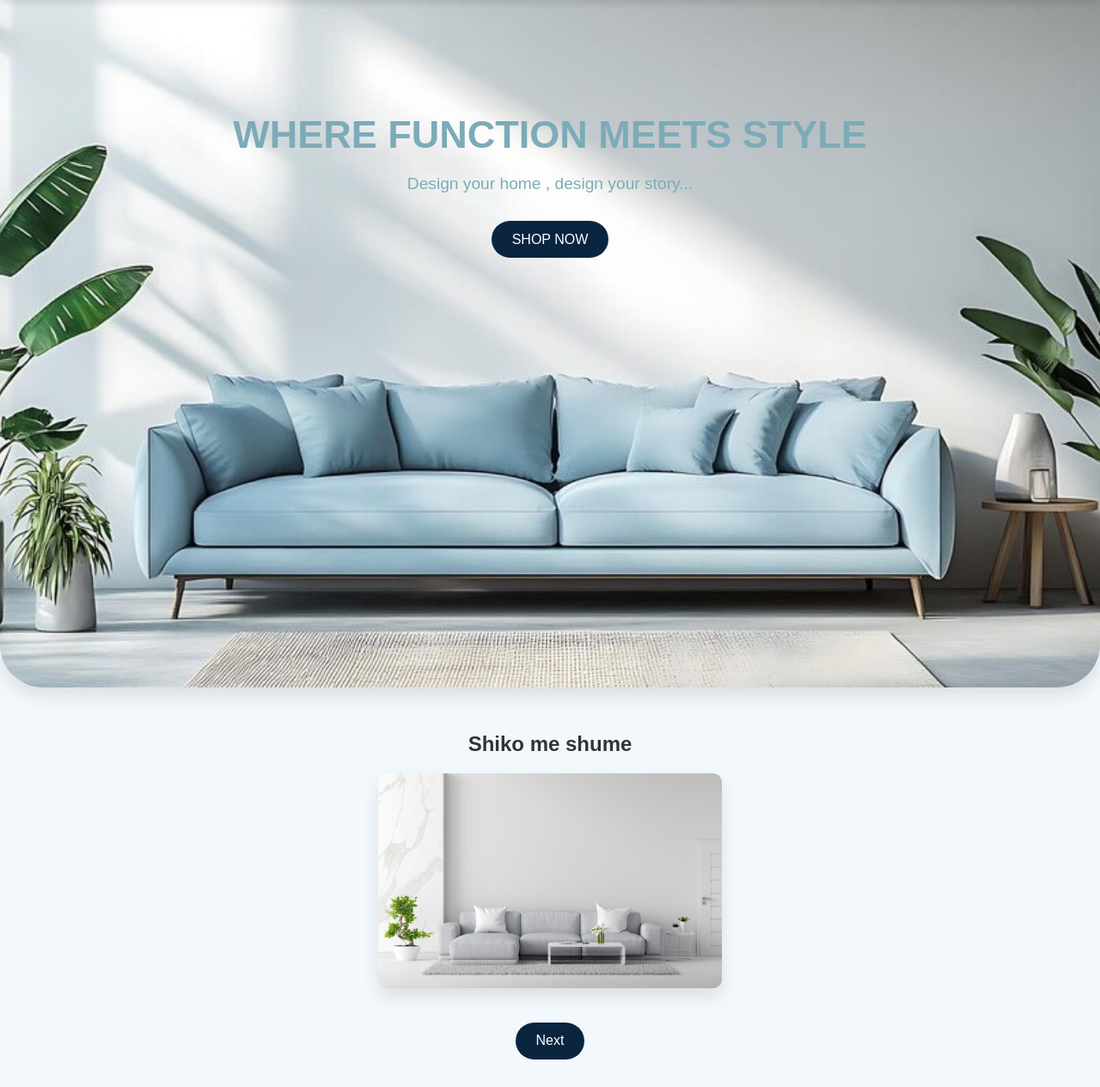
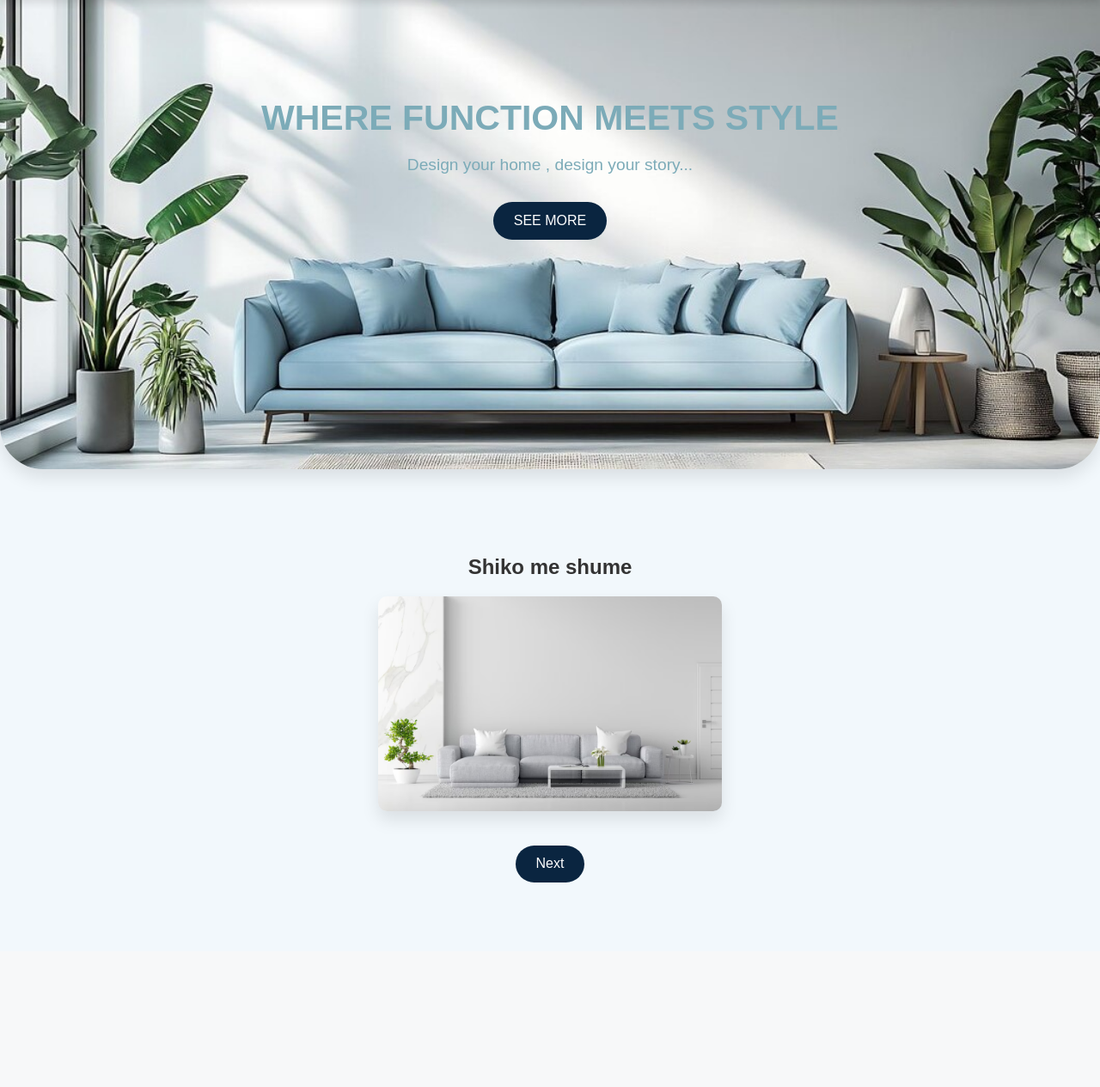
Before and after one commit to ishowbeha/Projekti, a PHP site: page / in a window 1280 px wide. Shown: the part 122-1387 px from the top of the page at 86% size. After the commit the page ends 1149 px from the top, so only its background shows below. Run offline with PHP 8.4, Linux system fonts and the light colour scheme.

Commit message:
recommit per konflikt

```diff
--- a/index.html
+++ b/index.html
@@ -37,7 +37,11 @@
         <div class="hero-content">
             <h1 style="color: rgb(124, 171, 184); ">WHERE FUNCTION MEETS STYLE</h1>
             <p style="color: rgb(124, 171, 184); ">Design your home , design your story...</p>
-            <button class="btn" onclick="scrollToSlider()">SHOP NOW</button>
+            <div class="position">
+
+
+            <button class="btn" onclick="scrollToSlider()">SEE MORE</button>
+            </div>
         </div>
     </section>
     <div id="kontenti">
--- a/script.js
+++ b/script.js
@@ -1,5 +1,5 @@
 
-    // Inicializo variablin i për indeksin dhe array-n e imazheve
+
     var i = 0;
     var imgArray = [
         "foto1.avif",
@@ -10,15 +10,18 @@
     ];
 
     function ndrroImg() {
-        // Përditëso burimin e imazhit me indeksin aktual
+
         document.getElementById('slideshow').src = imgArray[i];
-
-        // Nëse është imazhi i fundit, kthehu te i pari
+ari
         if (i < imgArray.length - 1) {
-            i ++;; // Kthehu te fillimi
+            i ++;
         } else {
-            i=0; // Kalon te imazhi tjetër
+            i=0;
         }
     }
     document.body.addEventListener('load', ndrroImg());
-    // Sigurohu që slider-i të ngarkohet te imazhi i parë në fillim
+
+
+    function scrollToSlider() {
+        document.getElementById('kontenti').scrollIntoView({ behavior: 'smooth' });
+    }
--- a/style.css
+++ b/style.css
@@ -20,7 +20,7 @@ body {
     background-size: cover;
     background-position: center center;
     background-repeat: no-repeat;
-    height: 100vh;
+    height: 546px;
     width: 100%;
 }
 
@@ -90,10 +90,10 @@ body {
 .hero-content h1 {
     font-size: 3rem;
     margin-bottom: 1rem;
-    margin-top: 130px;
+    margin-top: 113px;
     font-weight: 700;
     line-height: 1.2;
-    font-size: 45px;
+    font-size: 41px;
 }
 
 .hero-content p {
@@ -112,14 +112,16 @@ body {
     cursor: pointer;
     transition: all 0.3s ease;
 }
-
+.hero-content .position {
+    margin-bottom: 10px
+}
 .hero-content .btn:hover {
     background-color: #f4c542;
     color: #0a2540;
 }
 
 #kontenti {
-    padding: 2rem;
+    padding: 5rem;
     text-align: center;
 }
 
```
